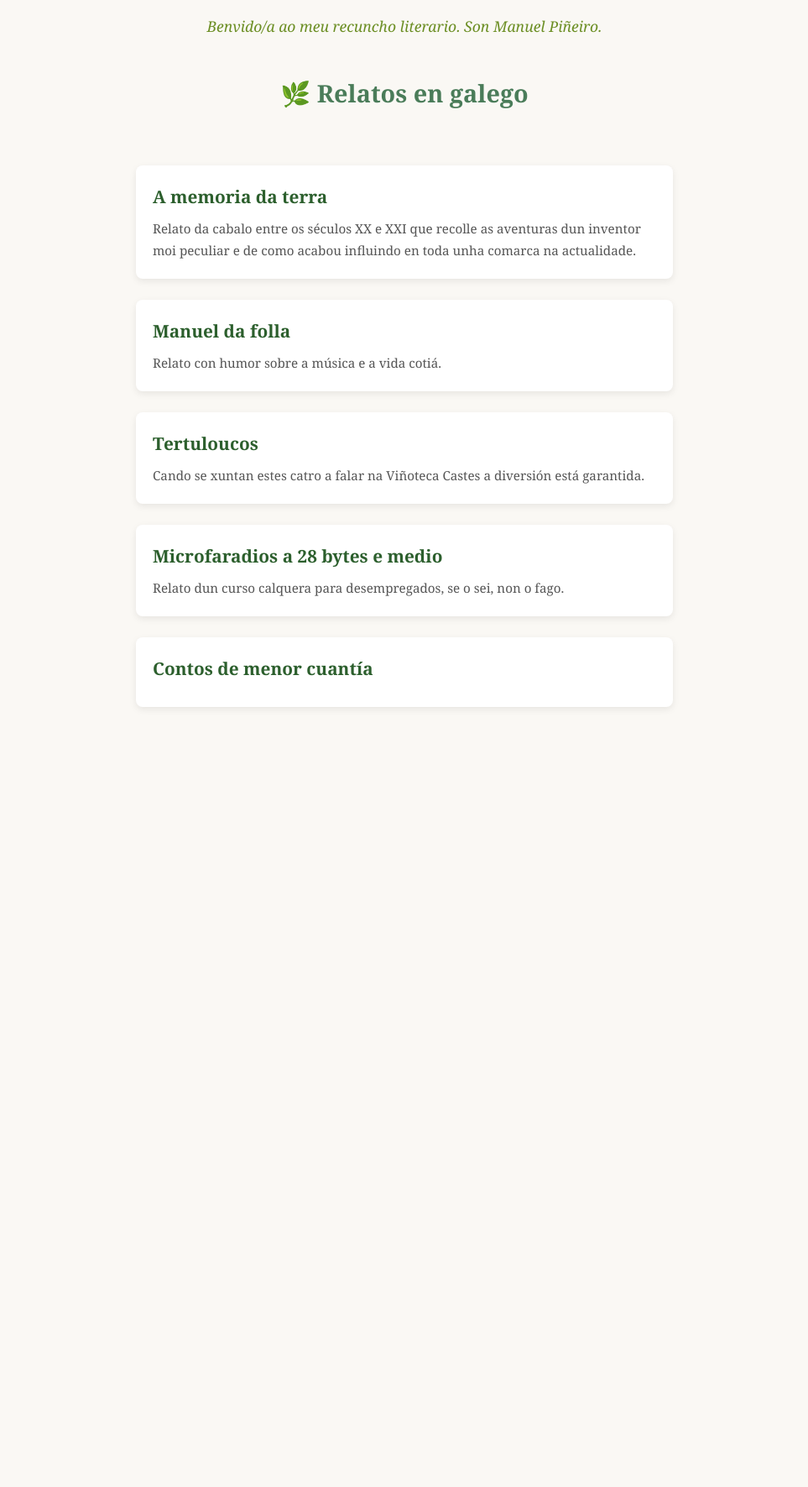
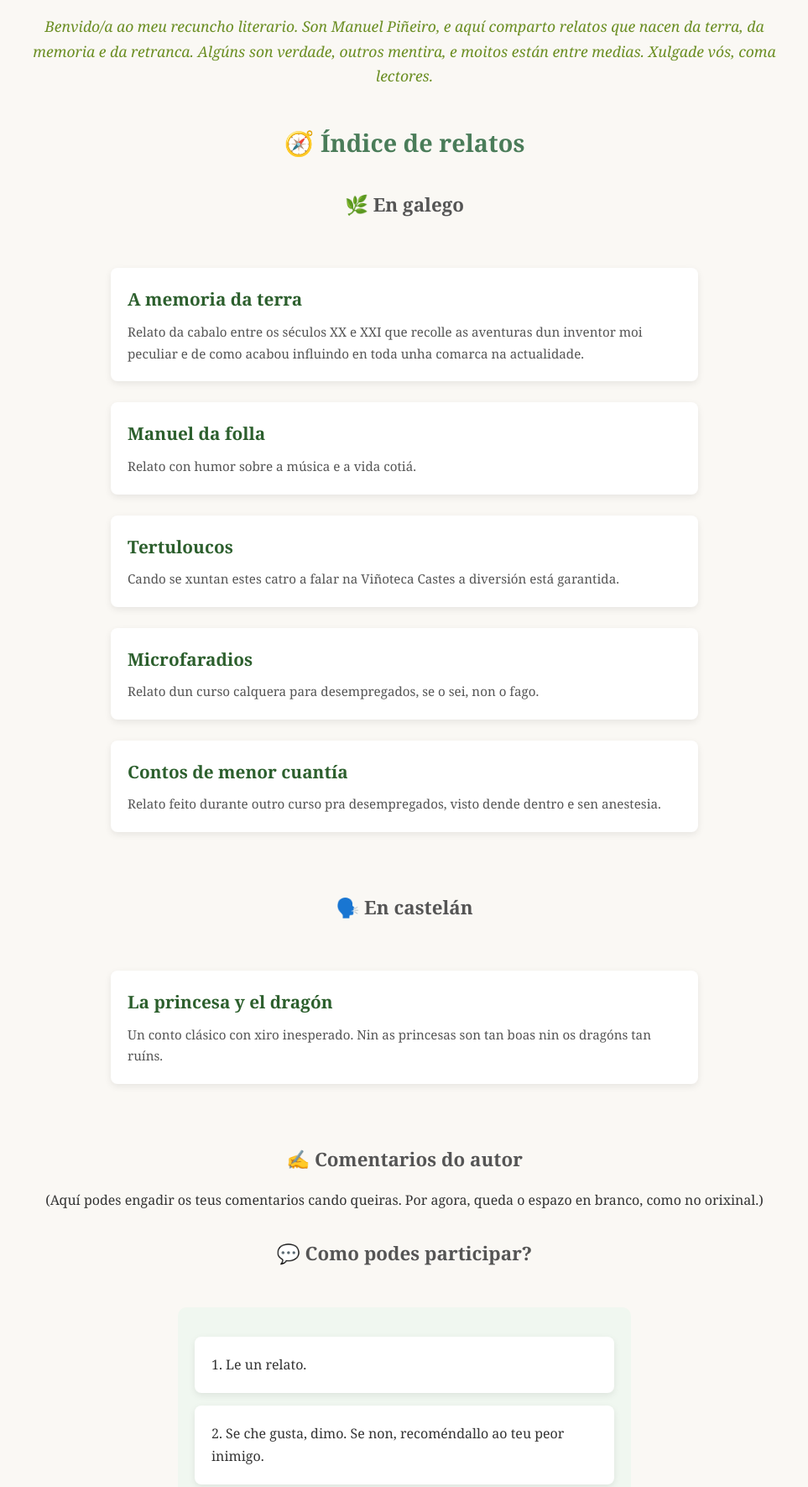
Before and after one commit to Manuelpms/Relatos-galegos, a plain HTML site: page index.html in a window 1280 px wide. Shown: the part 160-1931 px from the top of the page at 84% size, without its empty margins (158-1121 px from the left). Before the commit the page ends 1103 px from the top, so only its background shows below. Drawn offline with Linux system fonts and the light colour scheme.

Commit message:
Update index.html
Outra volta

```diff
--- a/index.html
+++ b/index.html
@@ -13,7 +13,7 @@
             margin: 40px auto;
             padding: 20px;
             line-height: 1.7;
-            text-align: center; /* ✅ Texto centrado en todo */
+            text-align: center;
         }
         h1 {
             color: #2c5f2d;
@@ -22,7 +22,7 @@
             font-size: 2.4em;
             margin: 0.5em 0;
         }
-        .author {
+        .intro {
             font-style: italic;
             color: #6b8e23;
             margin: 10px 0 30px;
@@ -32,11 +32,20 @@
             color: #4a7c59;
             margin: 40px 0 20px;
             font-size: 1.8em;
+            text-align: center;
+        }
+        h3 {
+            color: #555;
+            margin: 30px 0 15px;
+            font-size: 1.4em;
         }
         ul {
             list-style: none;
             padding: 0;
-            display: inline-block; /* ✅ Centra a lista */
+            display: inline-block;
+            text-align: left;
+            width: 100%;
+            max-width: 700px;
         }
         li {
             margin: 25px 0;
@@ -44,10 +53,6 @@
             background: #fff;
             border-radius: 8px;
             box-shadow: 0 3px 8px rgba(0,0,0,0.08);
-            text-align: left; /* ✅ Pero o contido do relato, aliñado á esquerda */
-            max-width: 600px;
-            margin-left: auto;
-            margin-right: auto;
         }
         a {
             color: #2c5f2d;
@@ -59,13 +64,12 @@
         }
         a:hover {
             text-decoration: underline;
-            color: #1e4620; /* ✅ Enlaces destacados e con hover suave */
+            color: #1e4620;
         }
         .description {
             color: #555;
             font-size: 0.95em;
             margin: 5px 0 0;
-            text-align: left;
         }
         .footer {
             margin-top: 60px;
@@ -75,30 +79,16 @@
             color: #777;
             font-size: 1.1em;
         }
-        .how-to {
-            background: #f0f7f0;
-            padding: 25px;
-            border-radius: 10px;
-            margin: 40px auto;
-            max-width: 600px;
-            box-shadow: 0 3px 8px rgba(0,0,0,0.08);
-        }
-        .how-to h3 {
-            margin-top: 0;
-            color: #4a7c59;
-        }
-        .how-to ol {
-            text-align: left;
-            padding-left: 20px;
-        }
     </style>
 </head>
 <body>
 
     <h1>📖 Relatos Galegos</h1>
-    <p class="author">Benvido/a ao meu recuncho literario. Son Manuel Piñeiro.</p>
+    <p class="intro">Benvido/a ao meu recuncho literario. Son Manuel Piñeiro, e aquí comparto relatos que nacen da terra, da memoria e da retranca. Algúns son verdade, outros mentira, e moitos están entre medias. Xulgade vós, coma lectores.</p>
 
-    <h2>🌿 Relatos en galego</h2>
+    <h2>🧭 Índice de relatos</h2>
+
+    <h3>🌿 En galego</h3>
     <ul>
         <li>
             <a href="A%20memoria%20da%20terra.pdf" target="_blank">A memoria da terra</a>
@@ -113,8 +103,36 @@
             <p class="description">Cando se xuntan estes catro a falar na Viñoteca Castes a diversión está garantida.</p>
         </li>
         <li>
-            <a href="Microfaradios%20a%2028%20bytes%20e%20medio.pdf" target="_blank">Microfaradios a 28 bytes e medio</a>
+            <a href="Microfaradios%20a%2028%20bytes%20e%20medio.pdf" target="_blank">Microfaradios</a>
             <p class="description">Relato dun curso calquera para desempregados, se o sei, non o fago.</p>
         </li>
         <li>
             <a href="Contos%20de%20menor%20cuant%C3%ADa.pdf" target="_blank">Contos de menor cuantía</a>
+            <p class="description">Relato feito durante outro curso pra desempregados, visto dende dentro e sen anestesia.</p>
+        </li>
+    </ul>
+
+    <h3>🗣️ En castelán</h3>
+    <ul>
+        <li>
+            <a href="La%20princesa%20y%20el%20drag%C3%B3n.pdf" target="_blank">La princesa y el dragón</a>
+            <p class="description">Un conto clásico con xiro inesperado. Nin as princesas son tan boas nin os dragóns tan ruíns.</p>
+        </li>
+    </ul>
+
+    <h3>✍️ Comentarios do autor</h3>
+    <p>(Aquí podes engadir os teus comentarios cando queiras. Por agora, queda o espazo en branco, como no orixinal.)</p>
+
+    <h3>💬 Como podes participar?</h3>
+    <ul style="text-align: center; max-width: 500px; margin: 30px auto; background: #f0f7f0; padding: 20px; border-radius: 10px;">
+        <li style="text-align: left; margin: 15px 0;">1. Le un relato.</li>
+        <li style="text-align: left; margin: 15px 0;">2. Se che gusta, dimo. Se non, recoméndallo ao teu peor inimigo.</li>
+        <li style="text-align: left; margin: 15px 0;">3. Deixa unha palabra, ou non digas nada. Que a literatura fale por ti.</li>
+    </ul>
+
+    <div class="footer">
+        Grazas por pasar. Desfruta da lectura, e que a retranca te acompañe.
+    </div>
+
+</body>
+</html>
```
